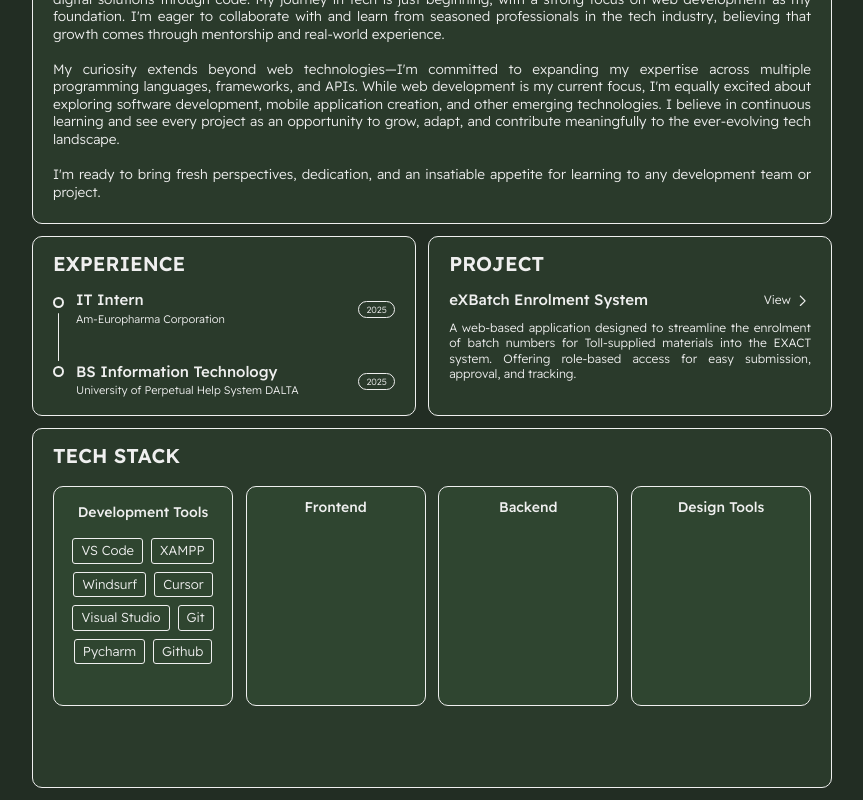
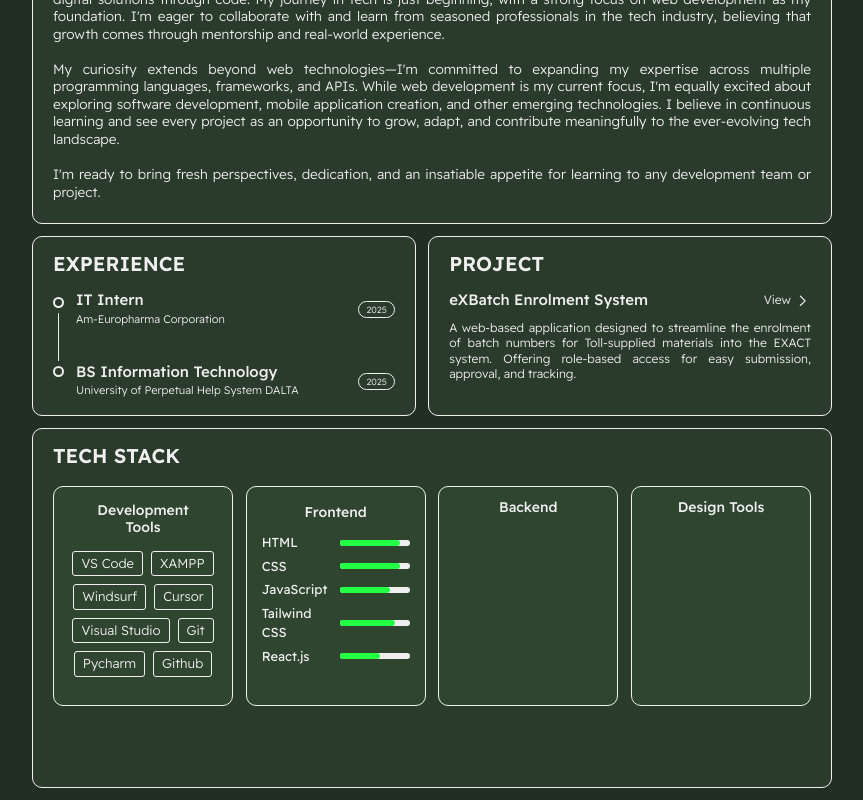
Before and after one commit to dkfkwps7/dkfkwps-portfolio, a React (Vite) app: page / in a window 1280 px wide. Shown: the part 336-1136 px from the top of the page, without its empty margins (208-1071 px from the left). Built offline with nearby package versions, Linux system fonts and the light colour scheme.

Commit message:
Added Tech Stack Contents

```diff
--- a/src/Components/Hero/Hero.jsx
+++ b/src/Components/Hero/Hero.jsx
@@ -572,9 +572,11 @@ const Hero = () => {
                 color: "#EFEFEF",
                 textAlign: "center",
                 marginBottom: "15px",
+                lineHeight: "1.2",
               }}
             >
-              Development Tools
+              Development <br />
+              Tools
             </h3>
             <div className="flex flex-wrap justify-center gap-2">
               {[
@@ -616,7 +618,7 @@ const Hero = () => {
               backgroundColor: "#2F4530",
               borderRadius: "10px",
               border: "#EFEFEF solid 1px",
-              padding: "10px",
+              padding: "15px",
               marginBottom: "15px",
             }}
           >
@@ -632,7 +634,161 @@ const Hero = () => {
             >
               Frontend
             </h3>
-            {/* Content will go here */}
+            <div className="flex items-center justify-between mb-1">
+              <span
+                style={{
+                  fontFamily: "Readex Pro, sans-serif",
+                  fontWeight: "400",
+                  fontSize: "13px",
+                  color: "#EFEFEF",
+                }}
+              >
+                HTML
+              </span>
+              <div
+                style={{
+                  width: "70px",
+                  height: "6px",
+                  backgroundColor: "#EFEFEF",
+                  borderRadius: "3px",
+                  position: "relative",
+                }}
+              >
+                <div
+                  style={{
+                    width: "60px",
+                    height: "6px",
+                    backgroundColor: "#24FF45",
+                    borderRadius: "3px",
+                    position: "absolute",
+                  }}
+                />
+              </div>
+            </div>
+            <div className="flex items-center justify-between mb-1">
+              <span
+                style={{
+                  fontFamily: "Readex Pro, sans-serif",
+                  fontWeight: "400",
+                  fontSize: "13px",
+                  color: "#EFEFEF",
+                }}
+              >
+                CSS
+              </span>
+              <div
+                style={{
+                  width: "70px",
+                  height: "6px",
+                  backgroundColor: "#EFEFEF",
+                  borderRadius: "3px",
+                  position: "relative",
+                }}
+              >
+                <div
+                  style={{
+                    width: "60px",
+                    height: "6px",
+                    backgroundColor: "#24FF45",
+                    borderRadius: "3px",
+                    position: "absolute",
+                  }}
+                />
+              </div>
+            </div>
+            <div className="flex items-center justify-between mb-1">
+              <span
+                style={{
+                  fontFamily: "Readex Pro, sans-serif",
+                  fontWeight: "400",
+                  fontSize: "13px",
+                  color: "#EFEFEF",
+                }}
+              >
+                JavaScript
+              </span>
+              <div
+                style={{
+                  width: "70px",
+                  height: "6px",
+                  backgroundColor: "#EFEFEF",
+                  borderRadius: "3px",
+                  position: "relative",
+                }}
+              >
+                <div
+                  style={{
+                    width: "50px",
+                    height: "6px",
+                    backgroundColor: "#24FF45",
+                    borderRadius: "3px",
+                    position: "absolute",
+                  }}
+                />
+              </div>
+            </div>
+            <div className="flex items-center justify-between mb-1">
+              <span
+                style={{
+                  fontFamily: "Readex Pro, sans-serif",
+                  fontWeight: "400",
+                  fontSize: "13px",
+                  color: "#EFEFEF",
+                }}
+              >
+                Tailwind CSS
+              </span>
+              <div
+                style={{
+                  width: "70px",
+                  height: "6px",
+                  backgroundColor: "#EFEFEF",
+                  borderRadius: "3px",
+                  position: "relative",
+                }}
+              >
+                <div
+                  style={{
+                    width: "55px",
+                    height: "6px",
+                    backgroundColor: "#24FF45",
+                    borderRadius: "3px",
+                    position: "absolute",
+                  }}
+                />
+              </div>
+            </div>
+            <div className="flex items-center justify-between mb-1">
+              <span
+                style={{
+                  fontFamily: "Readex Pro, sans-serif",
+                  fontWeight: "400",
+                  fontSize: "13px",
+                  color: "#EFEFEF",
+                }}
+              >
+                React.js
+              </span>
+              <div
+                style={{
+                  width: "70px",
+                  height: "6px",
+                  backgroundColor: "#EFEFEF",
+                  borderRadius: "3px",
+                  position: "relative",
+                }}
+              >
+                <div
+                  style={{
+                    width: "40px",
+                    height: "6px",
+                    backgroundColor: "#24FF45",
+                    borderRadius: "3px",
+                    position: "absolute",
+                  }}
+                />
+              </div>
+            </div>
           </div>
 
           {/* Backend Container */}
```
